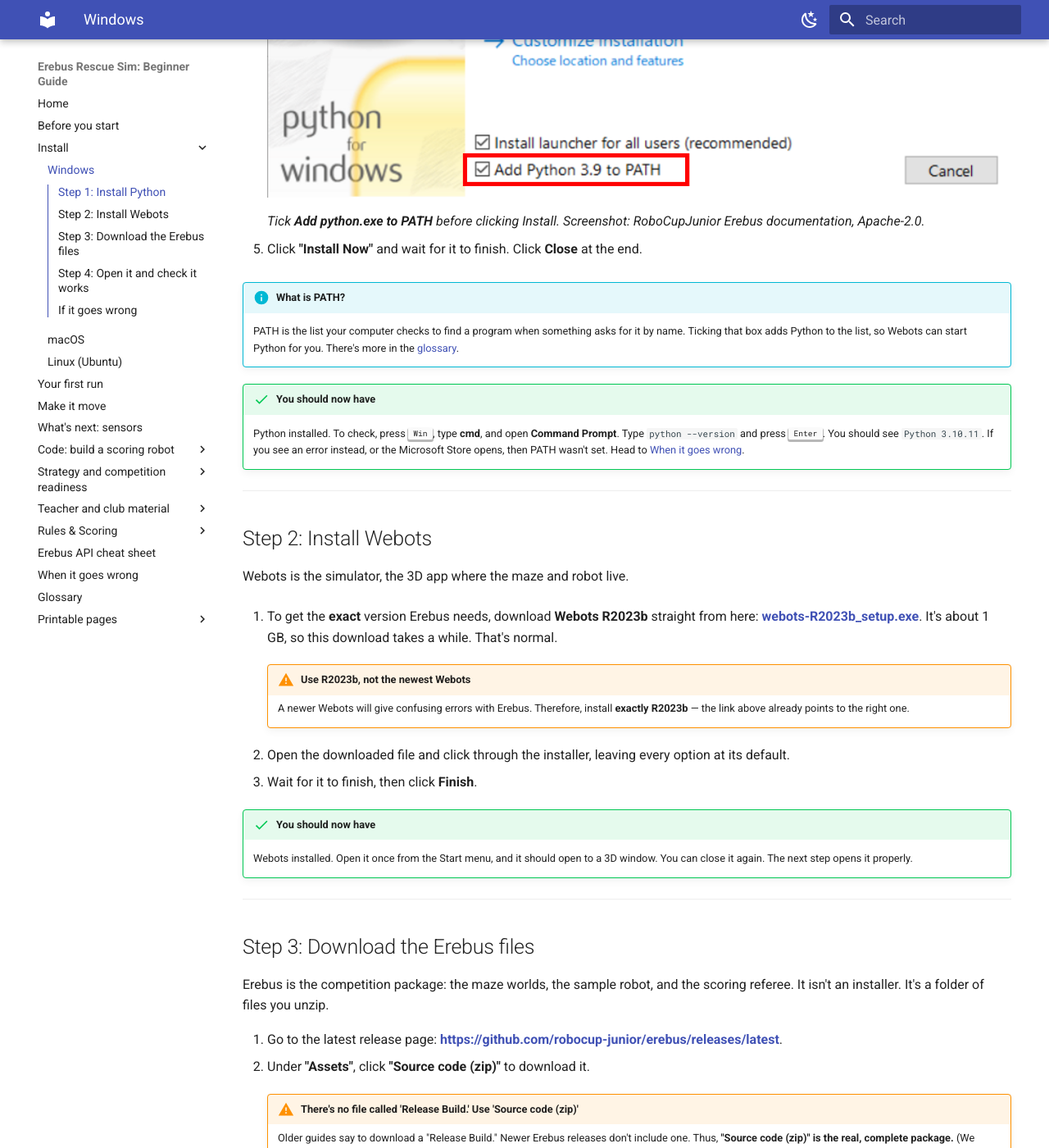
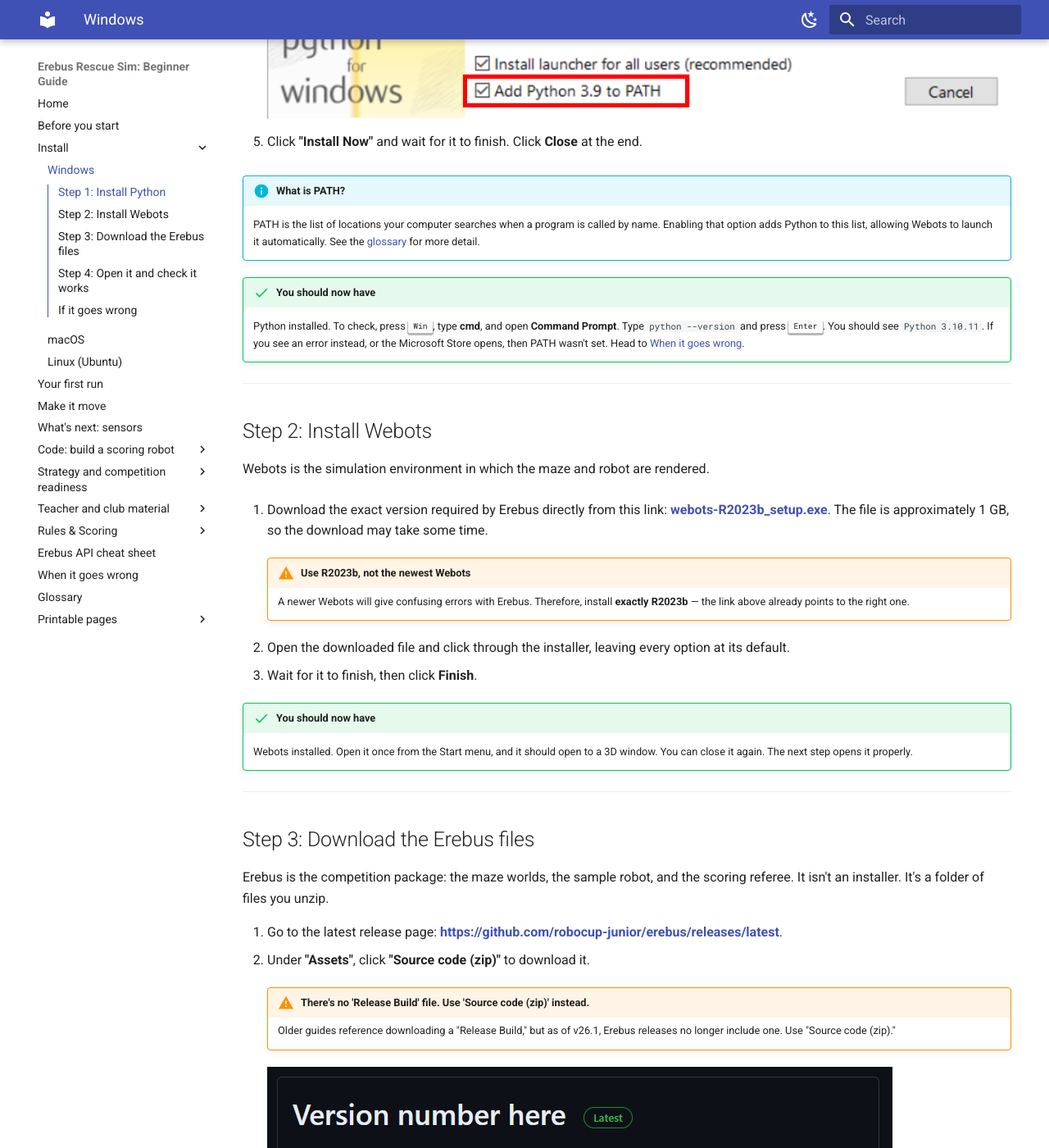
Before and after one commit to talkingj/rcja-rescue-sim-resources, an MkDocs documentation site: the page built from docs/install-windows.md, in a window 1280 px wide and 1400 px high, scrolled down 998 px. Shown: the whole window at 82% size. Built offline with MkDocs 1.6.1 and Material for MkDocs 9.7.7, drawn with Linux system fonts in a browser that asks for light colours; some of the changed text lies outside the part shown.

Commit message:
install-windows: rewrite per author review
- Removed intro slop paragraph (deliberately drops numbers 10, 11, 30)
- Trimmed PATH checkbox step; removed screenshot captions (2)
- Rewrote PATH explainer, Webots intro + download step, Release Build
  warning, zip-extract warning (untitled), Initializing note
- behaviour spelling per AU standard; glossary anchor preserved

```diff
--- a/docs/install-windows.md
+++ b/docs/install-windows.md
@@ -1,7 +1,4 @@
 # Install on Windows
-
-To get everything set up on a Windows 10 or 11 computer, do the three steps **in order**, since each
-one needs the one before it. Give yourself about 30 minutes the first time.
 
 !!! tip "Before you begin"
     If you haven't read [Before you start](before-you-start.md), do that first. It explains what
@@ -19,21 +16,17 @@ Python is the language your robot's instructions are written in.
    **"Windows installer (64-bit)"** link. *(Python 3.9.x also works. However, this guide uses
    3.10.)*
 3. Open the file you just downloaded. It's called something like `python-3.10.11-amd64.exe`.
-4. On the very first screen of the installer, **tick the box at the bottom that says
-   "Add python.exe to PATH."** This is the most important click on the whole page. If you miss it,
-   Webots won't be able to find Python later.
+4. On the very first screen of the installer, tick the box at the bottom that says
+   "Add python.exe to PATH."
 
     ![The Python installer with the "Add python.exe to PATH" box ticked at the bottom](assets/official/windows/python-path.png)
-
-    *Tick **Add python.exe to PATH** before clicking Install. Screenshot: RoboCupJunior Erebus
-    documentation, Apache-2.0.*
 
 5. Click **"Install Now"** and wait for it to finish. Click **Close** at the end.
 
 !!! info "What is PATH?"
-    PATH is the list your computer checks to find a program when something asks for it by name.
-    Ticking that box adds Python to the list, so Webots can start Python for you. There's more in the
-    [glossary](glossary.md#setup-words).
+    PATH is the list of locations your computer searches when a program is called by name. Enabling
+    that option adds Python to this list, allowing Webots to launch it automatically. See the
+    [glossary](glossary.md#setup-words) for more detail.
 
 !!! success "You should now have"
     Python installed. To check, press <kbd>Win</kbd>, type **cmd**, and open **Command Prompt**.
@@ -45,11 +38,11 @@ Python is the language your robot's instructions are written in.
 
 ## Step 2: Install Webots
 
-Webots is the simulator, the 3D app where the maze and robot live.
+Webots is the simulation environment in which the maze and robot are rendered.
 
-1. To get the **exact** version Erebus needs, download **Webots R2023b** straight from here:
+1. Download the exact version required by Erebus directly from this link:
    **[webots-R2023b_setup.exe](https://github.com/cyberbotics/webots/releases/download/R2023b/webots-R2023b_setup.exe)**.
-   It's about 1 GB, so this download takes a while. That's normal.
+   The file is approximately 1 GB, so the download may take some time.
 
     !!! warning "Use R2023b, not the newest Webots"
         A newer Webots will give confusing errors with Erebus. Therefore, install **exactly
@@ -72,22 +65,19 @@ isn't an installer. It's a folder of files you unzip.
 1. Go to the latest release page: **<https://github.com/robocup-junior/erebus/releases/latest>**.
 2. Under **"Assets"**, click **"Source code (zip)"** to download it.
 
-    !!! warning "There's no file called 'Release Build.' Use 'Source code (zip)'"
-        Older guides say to download a "Release Build." Newer Erebus releases don't include one. Thus,
-        **"Source code (zip)" is the real, complete package.** (We confirmed this against the current
-        v26.1 release.)
+    !!! warning "There's no 'Release Build' file. Use 'Source code (zip)' instead."
+        Older guides reference downloading a "Release Build," but as of v26.1, Erebus releases no
+        longer include one. Use "Source code (zip)."
 
     ![The Erebus release download](assets/official/windows/download_erebus.png)
-
-    *Screenshot: RoboCupJunior Erebus documentation, Apache-2.0.*
 
 3. Find the downloaded `.zip` in your Downloads folder. **Right-click it, choose "Extract All…",
    then Extract.** Pick somewhere easy to find, like `Documents\Erebus`.
 
-    !!! warning "Actually extract it. Don't just open the zip"
-        If you double-click a `.zip`, Windows only *previews* it. Running Erebus from inside that
-        preview causes a **blank or black Webots screen**. Use **Extract All** so you get a real
-        folder first.
+    !!! warning
+        If you double-click a `.zip`, Windows only previews it. Running Erebus from inside that
+        preview causes a blank or black Webots screen. Use **Extract All** so you get a real folder
+        first.
 
 !!! success "You should now have"
     A folder (for example `Documents\Erebus\erebus-26.1`) containing folders named `game`,
@@ -104,8 +94,9 @@ isn't an installer. It's a folder of files you unzip.
    **"Initializing…"**.
 
     !!! note "\"Initializing…\" can take a few minutes"
-        It's installing Python libraries in the background, not stuck. Give it a couple of minutes.
-        If it truly never finishes, see [When it goes wrong](troubleshooting.md#3-its-stuck-on-initializing).
+        It is installing Python libraries in the background; this is expected behaviour, not a hang.
+        Allow a couple of minutes for the process to complete. If it does not finish, see
+        [When it goes wrong](troubleshooting.md#3-its-stuck-on-initializing).
 
 !!! success "You should now have"
     When the maze is on screen and the Competition Controller panel shows a time limit, Windows
```
